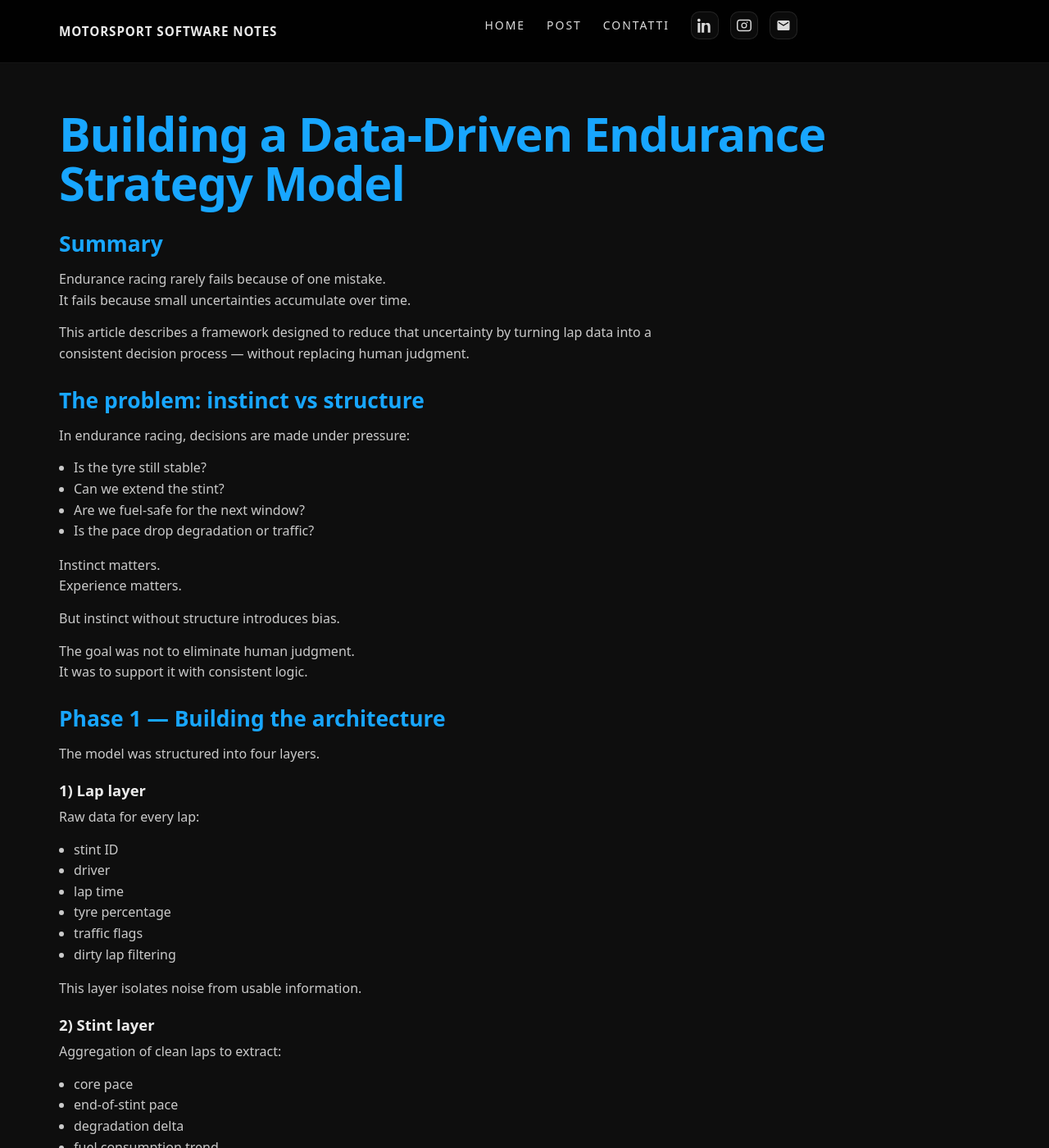
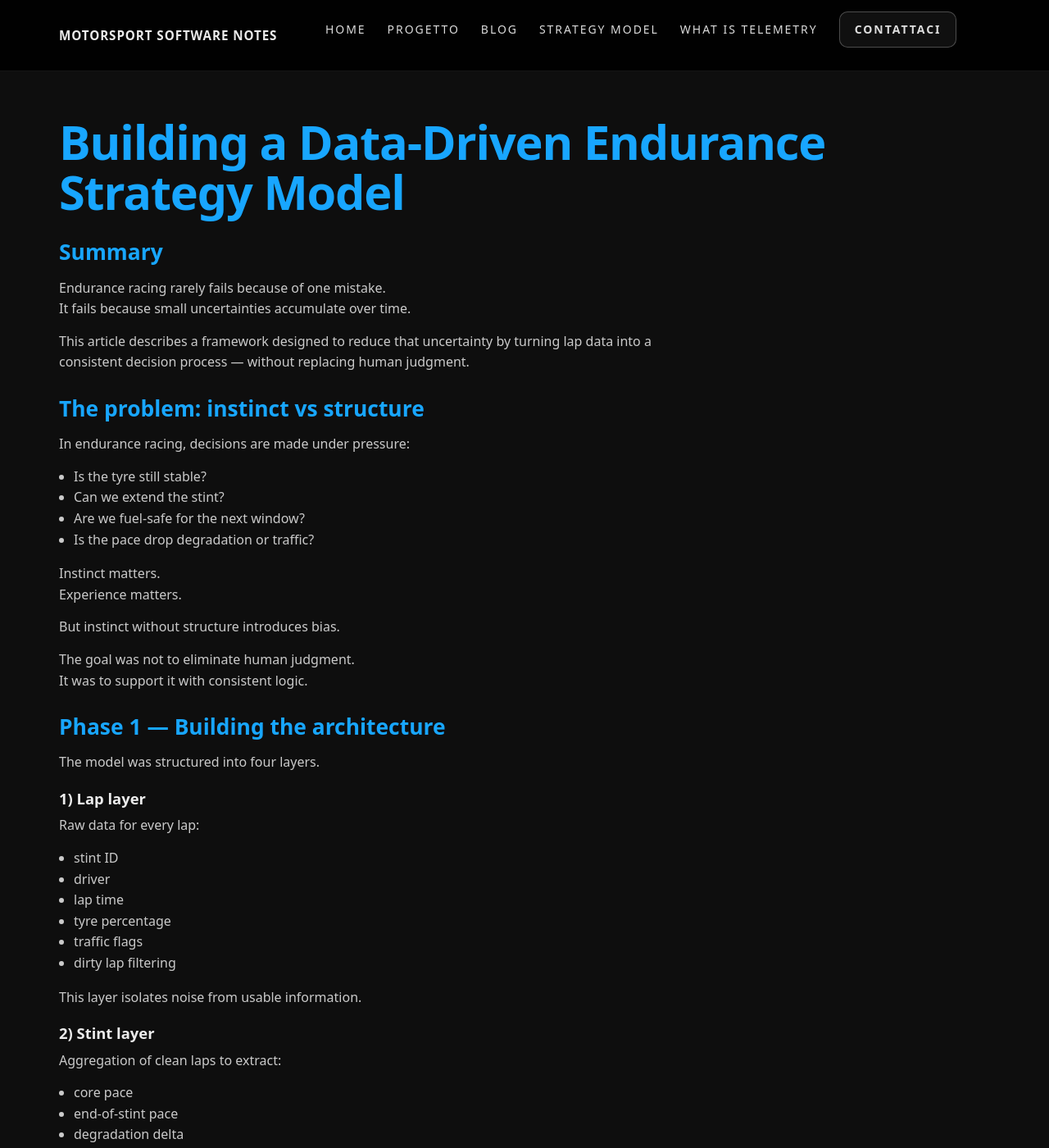
Before and after one commit to PietroCiuffreda3/motorsport-software-notes, a Jekyll site: the page built from _posts/2026-03-02-building-a-data-driven-endurance-strategy-model.md, in a window 1280 px wide and 1400 px high. Shown: the whole window at 82% size. Built offline with Jekyll 4.4.1, drawn with Linux system fonts in a browser that asks for light colours; some web fonts are replaced.

Commit message:
Refactor navigation layout; streamline links and remove unused social icons for improved clarity and performance

```diff
--- a/_layouts/default.html
+++ b/_layouts/default.html
@@ -24,28 +24,26 @@
 
 
       <nav class="nav-links">
-  <a href="{{ '/index/' | relative_url }}">Home</a>
-  <a href="{{ '/_post/' | relative_url }}">Post</a>
-  <a href="{{ '/contact/' | relative_url }}">Contatti</a>
 
-  <div class="nav-social">
-    <a class="icon-link" href="https://www.linkedin.com/" target="_blank" rel="noreferrer noopener" aria-label="LinkedIn">
-      <!-- LinkedIn -->
-      <svg viewBox="0 0 24 24" aria-hidden="true"><path d="M4.98 3.5C4.98 4.88 3.87 6 2.5 6S0 4.88 0 3.5 1.12 1 2.5 1 4.98 2.12 4.98 3.5ZM.5 23.5h4V7.98h-4V23.5ZM8.5 7.98h3.83v2.12h.05c.53-1 1.83-2.12 3.77-2.12 4.03 0 4.78 2.65 4.78 6.1v9.42h-4v-8.36c0-2-.04-4.57-2.79-4.57-2.79 0-3.22 2.18-3.22 4.43v8.5h-4V7.98Z"/></svg>
-    </a>
+        <!-- Link statici -->
+        <a href="{{ '/' | relative_url }}">Home</a>
+        <a href="{{ '/project/' | relative_url }}">Progetto</a>
+        <a href="{{ '/articles/' | relative_url }}">Blog</a>
 
-    <a class="icon-link" href="https://www.instagram.com/" target="_blank" rel="noreferrer noopener" aria-label="Instagram">
-      <!-- Instagram -->
-      <svg viewBox="0 0 24 24" aria-hidden="true"><path d="M12 7.3A4.7 4.7 0 1 0 12 16.7 4.7 4.7 0 0 0 12 7.3Zm0 7.7A3 3 0 1 1 12 9a3 3 0 0 1 0 6Zm6-7.9a1.1 1.1 0 1 1-1.1-1.1A1.1 1.1 0 0 1 18 7.1ZM24 12c0-3.3 0-3.7-.1-5-.1-1.3-.4-2.4-1.3-3.3S20.6 2.5 19.3 2.4C18 2.3 17.6 2.3 14.3 2.3H9.7c-3.3 0-3.7 0-5 .1C3.4 2.5 2.3 2.8 1.4 3.7S.2 5.7.1 7C0 8.3 0 8.7 0 12s0 3.7.1 5c.1 1.3.4 2.4 1.3 3.3s2 1.2 3.3 1.3c1.3.1 1.7.1 5 .1h4.6c3.3 0 3.7 0 5-.1 1.3-.1 2.4-.4 3.3-1.3s1.2-2 1.3-3.3c.1-1.3.1-1.7.1-5Zm-2 0c0 3.2 0 3.6-.1 4.9-.1 1-.3 1.6-.7 2-.4.4-1 .6-2 .7-1.3.1-1.7.1-4.9.1H9.7c-3.2 0-3.6 0-4.9-.1-1-.1-1.6-.3-2-.7-.4-.4-.6-1-.7-2C2 15.6 2 15.2 2 12s0-3.6.1-4.9c.1-1 .3-1.6.7-2 .4-.4 1-.6 2-.7 1.3-.1 1.7-.1 4.9-.1h4.6c3.2 0 3.6 0 4.9.1 1 .1 1.6.3 2 .7.4.4.6 1 .7 2 .1 1.3.1 1.7.1 4.9Z"/></svg>
-    </a>
+        <!-- Ultimi 3 post -->
+        {% assign latest_posts = site.posts | slice: 0, 3 %}
+        {% for post in latest_posts %}
+          <a class="nav-post" href="{{ post.url | relative_url }}">
+            {{ post.nav_title | default: post.title }}
+          </a>
+        {% endfor %}
 
+        <!-- Bottone CTA -->
+        <a class="nav-cta" href="{{ '/contact/' | relative_url }}">
+          Contattaci
+        </a>
 
-    <a class="icon-link" href="mailto:ciuffrg.pietro@gmail" aria-label="Email">
-      <!-- Mail -->
-      <svg viewBox="0 0 24 24" aria-hidden="true"><path d="M20 4H4a2 2 0 0 0-2 2v12a2 2 0 0 0 2 2h16a2 2 0 0 0 2-2V6a2 2 0 0 0-2-2Zm0 4-8 5L4 8V6l8 5 8-5v2Z"/></svg>
-    </a>
-  </div>
-</nav>
+      </nav>
     </div>
   </header>
 
--- a/_posts/2026-02-18-telemetry-what-it-is.md
+++ b/_posts/2026-02-18-telemetry-what-it-is.md
@@ -5,6 +5,7 @@ subtitle: "Understanding telemetry in motorsport software."
 hero: /assets/img/progetto/immagine.jpg
 hero_alt: "Telemetry in motorsport: car on track"
 hero_caption: "Telemetry is a system: measurement → interpretation → decisions."
+nav_title: What is Telemetry
 ---
 
 ## Summary
--- a/_posts/2026-03-02-building-a-data-driven-endurance-strategy-model.md
+++ b/_posts/2026-03-02-building-a-data-driven-endurance-strategy-model.md
@@ -5,6 +5,7 @@ subtitle: "Transforming lap-by-lap data into structured strategic decisions duri
 hero: /assets/img/progetto/immagine.jpg
 hero_alt: "Endurance strategy: pitwall decision making"
 hero_caption: "Turning uncertainty into structured choices across stints, traffic, fuel and tyre degradation."
+nav_title: Strategy Model
 ---
 
 ## Summary
--- a/_sass/custom.scss
+++ b/_sass/custom.scss
@@ -525,3 +525,51 @@ pre code{
     justify-content: flex-start;
   }
 }
+.nav-links{
+  display:flex;
+  align-items:center;
+  gap: 26px;
+  flex-wrap: wrap;
+}
+
+.nav-links a{
+  color: rgba(255,255,255,0.85);
+  text-decoration:none;
+  text-transform: uppercase;
+  letter-spacing: 0.12em;
+  font-size: 13px;
+}
+
+.nav-links a:hover{
+  color:#fff;
+}
+
+/* Link ultimi post più discreti */
+.nav-post{
+  font-size: 12px;
+  letter-spacing: 0.08em;
+  color: rgba(255,255,255,0.65);
+}
+
+/* CTA stile UniUD */
+.nav-cta{
+  margin-left: auto;
+  padding: 10px 18px;
+  border-radius: 10px;
+  border: 1px solid rgba(255,255,255,0.25);
+  background: rgba(255,255,255,0.06);
+  font-weight: 600;
+  letter-spacing: 0.14em;
+  transition: all .2s ease;
+}
+
+.nav-cta:hover{
+  background: var(--accent);
+  border-color: var(--accent);
+  color: #000;
+}
+@media (max-width: 1000px){
+  .nav-post{
+    display:none;
+  }
+}
```
